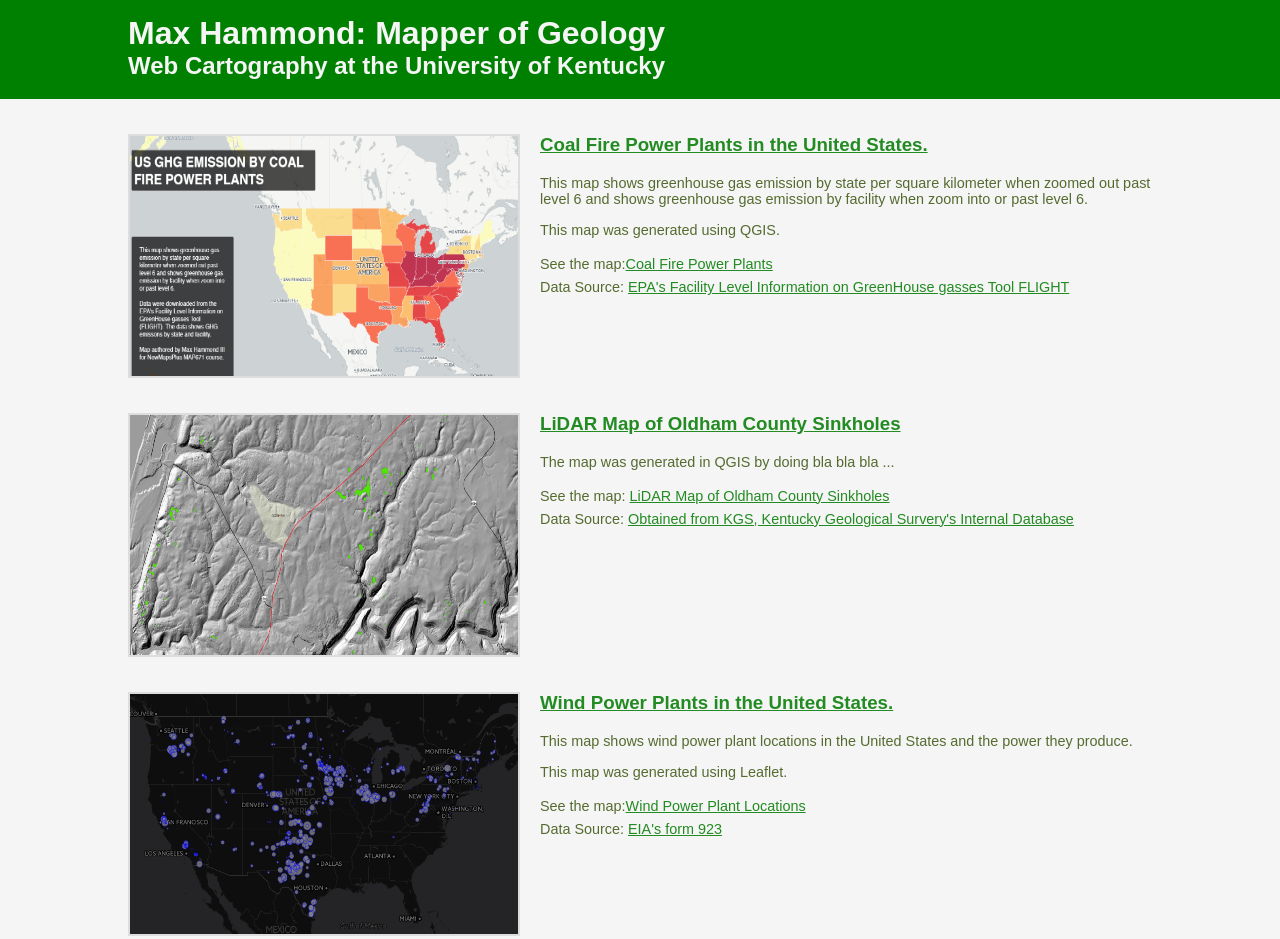
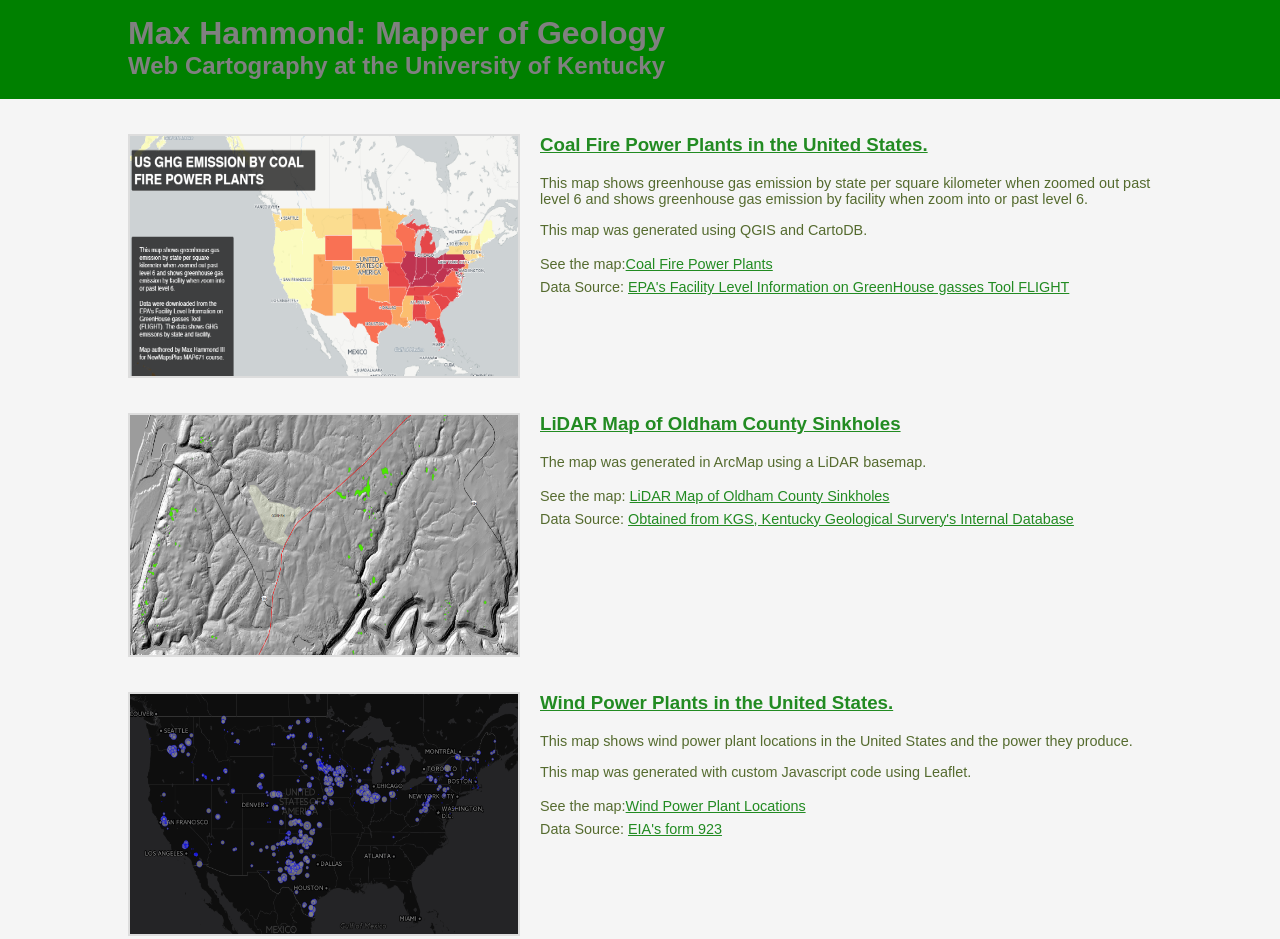
Before and after one commit to mhammond86/mhammond86.github.io, a plain HTML site: page index.html in a window 1280 px wide. Drawn offline with nearby package versions, Linux system fonts and the light colour scheme; a web font is replaced by a local one.

Commit message:
font color

```diff
--- a/index.html
+++ b/index.html
@@ -25,14 +25,14 @@ h1 {
     color: #556B2F;
     width: 80%;
     margin: 0 auto;
-    color: whitesmoke;
+    color: #808080;
 }
 h2 {
     font-family: Dosis, sans-serif;
     color: #556B2F;
     width: 80%;
     margin: 0 auto;
-    color: whitesmoke;
+    color: #808080;
 }
     h3 {
         font-family: Dosis, sans-serif;
@@ -84,7 +84,7 @@ h2 {
     <a target = '_blank' href="https://mhammond86.cartodb.com/viz/4e67269c-9b8c-11e5-9d32-0ea31932ec1d/map"><img src="images/CoalFire.png" alt="Coal Fire Power Plants" class="project-image"/></a>
     <h3><a target = '_blank' href="https://mhammond86.cartodb.com/viz/4e67269c-9b8c-11e5-9d32-0ea31932ec1d/map">Coal Fire Power Plants in the United States.</a></h3>
     <p>This map shows greenhouse gas emission by state per square kilometer when zoomed out past level 6 and shows greenhouse gas emission by facility when zoom into or past level 6.</p>
-    <p>This map was generated using QGIS.</p>
+    <p>This map was generated using QGIS and CartoDB.</p>
     <ul>
         <li>See the map:<a target = '_blank' href="https://mhammond86.cartodb.com/viz/4e67269c-9b8c-11e5-9d32-0ea31932ec1d/map">Coal Fire Power Plants</a></li>
         <li>Data Source: <a href="http://ghgdata.epa.gov/ghgp/main.do"> EPA's Facility Level Information on GreenHouse gasses Tool FLIGHT</a></li>
@@ -93,7 +93,7 @@ h2 {
 <section class="project">
    <a target = '_blank' href="maps/oldhamfinal.pdf"><img src="images/Oldham_sinkholes.png" alt="LiDAR Map of Oldham County Sinkholes" class="project-image" /></a>
     <h3><a target = '_blank' href="maps/oldhamfinal.pdf">LiDAR Map of Oldham County Sinkholes</a></h3>
-    <p>The map was generated in QGIS by doing bla bla bla ...</p>
+    <p>The map was generated in ArcMap using a LiDAR basemap.</p>
     <ul>
         <li>See the map: <a target = '_blank' href="maps/oldhamfinal.pdf">LiDAR Map of Oldham County Sinkholes</a></li>
         <li>Data Source: <a href="http://kgs.uky.edu/kgsmap/kgsgeoserver/viewer.asp?gkarst=true">Obtained from KGS, Kentucky Geological Survery's Internal Database</a></li>
@@ -103,7 +103,7 @@ h2 {
     <a target = '_blank' href="http://mhammond86.github.io/wind-power/"><img src="images/WindPower.png" alt="Wind Power Plant Locations" class="project-image"/></a>
     <h3><a target = '_blank' href="http://mhammond86.github.io/wind-power/">Wind Power Plants in the United States.</a></h3>
     <p>This map shows wind power plant locations in the United States and the power they produce.</p>
-    <p>This map was generated using Leaflet.</p>
+    <p>This map was generated with custom Javascript code using Leaflet.</p>
     <ul>
         <li>See the map:<a target = '_blank' href="http://mhammond86.github.io/wind-power/">Wind Power Plant Locations</a></li>
         <li>Data Source: <a href="http://www.eia.gov/electricity/data/eia923/">EIA's form 923</a></li>
```
